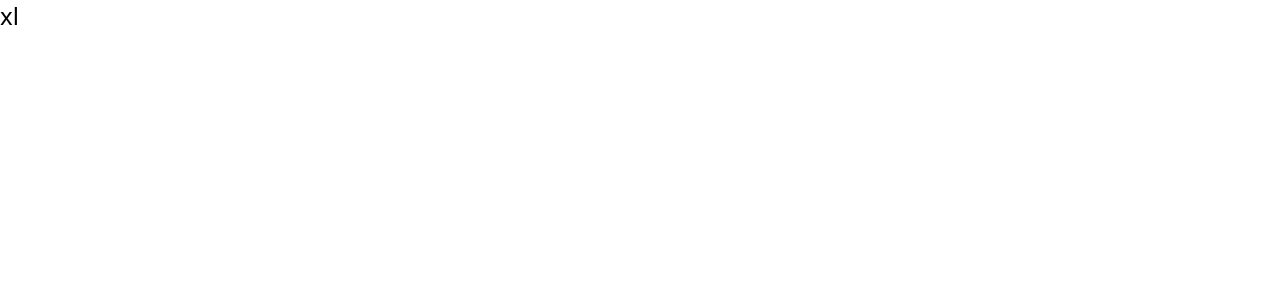
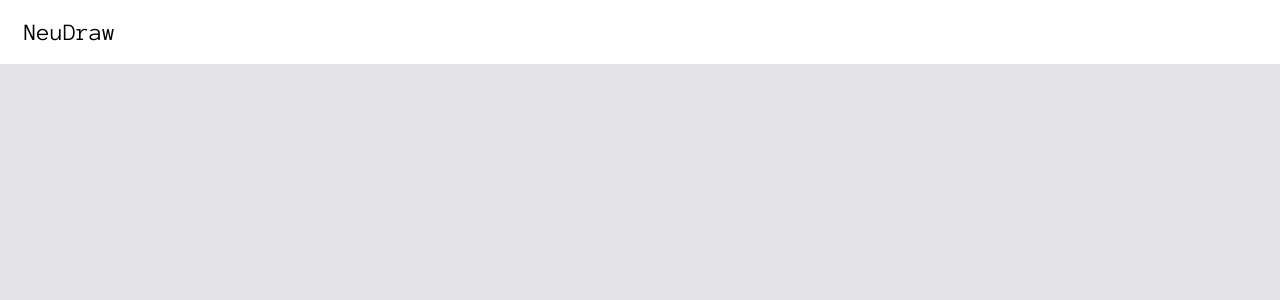
Before and after one commit to sht02048/newdraw, a React (Vite) app: page / in a window 1280 px wide. Shown: the top 300 px of the page. Built offline with nearby package versions, Linux system fonts and the light colour scheme; a web font is replaced by a local one.

Commit message:
✨ 정적 헤더 구현

```diff
--- a/src/App.tsx
+++ /dev/null
@@ -1,5 +0,0 @@
-function App() {
-  return <div className="text-2xl">xl</div>;
-}
-
-export default App;
--- /dev/null
+++ b/src/components/App/index.tsx
@@ -0,0 +1,12 @@
+import Header from "../Header";
+import Layout from "../Layout";
+
+function App() {
+  return (
+    <Layout>
+      <Header />
+    </Layout>
+  );
+}
+
+export default App;
--- /dev/null
+++ b/src/components/Header/index.tsx
@@ -0,0 +1,7 @@
+export default function Header() {
+  return (
+    <div className="flex items-center h-16 px-6 bg-white">
+      <h1 className="text-2xl font-anonymous">NeuDraw</h1>
+    </div>
+  );
+}
--- /dev/null
+++ b/src/components/Layout/index.tsx
@@ -0,0 +1,9 @@
+import { ReactNode } from "react";
+
+type Props = {
+  children: ReactNode;
+};
+
+export default function Layout({ children }: Props) {
+  return <div className="h-screen bg-zinc-200">{children}</div>;
+}
--- a/src/main.tsx
+++ b/src/main.tsx
@@ -1,7 +1,8 @@
 import "./index.css";
-import App from "./App.tsx";
 import { StrictMode } from "react";
 import { createRoot } from "react-dom/client";
+
+import App from "./components/App";
 
 createRoot(document.getElementById("root")!).render(
   <StrictMode>
```
